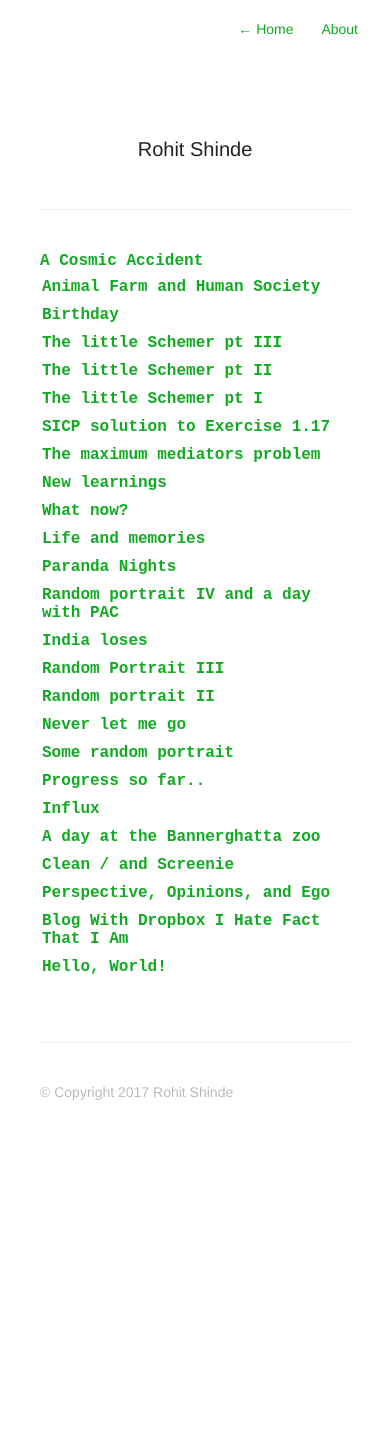
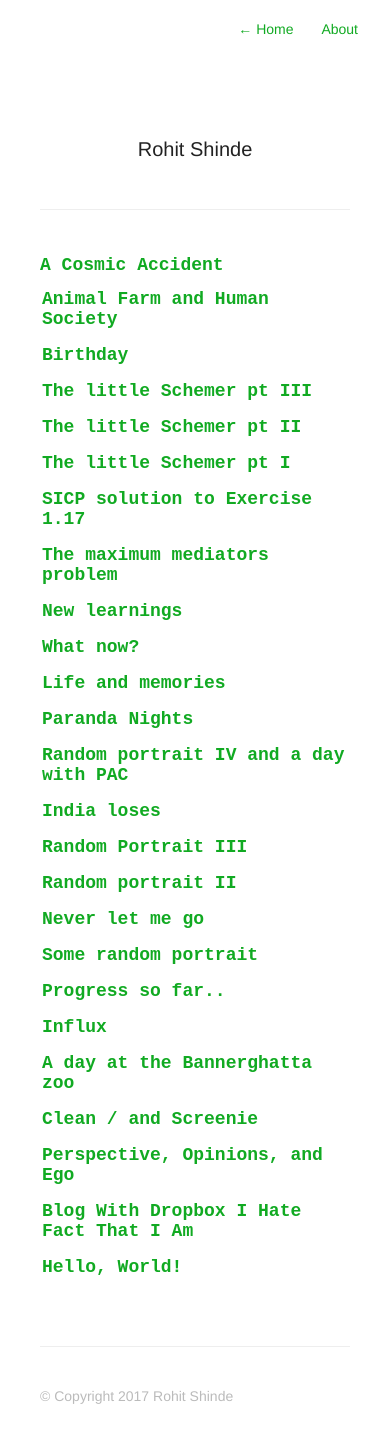
Before and after one commit to shinderohitt/shinderohitt.github.io, a Jekyll site: the page built from index.html, in a window 390 px wide. Built offline with Jekyll 4.4.1, drawn with Linux system fonts in a browser that asks for light colours; nearby versions of some CDN libraries; the list of posts is cut into pages by our own code; before the commit the page ends 1143 px from its top, so only the background shows below that.

Commit message:
[style] Make title links clickable on smaller screens

```diff
--- a/assets/css/style.css
+++ b/assets/css/style.css
@@ -649,6 +649,13 @@ h2.month {
 }
 
 /* Media Queries */
+@media screen and (max-width: 768px) {
+    #post-list a {
+        font: bold 18px monospace;
+        padding-bottom: 5px;
+    }
+}
+
 @media screen and (max-width: 540px) {
     #wrapper { padding:20px 20px 20px 20px;}
     #header { margin-bottom: 60px; border-bottom: 1px solid #eee; }
```
